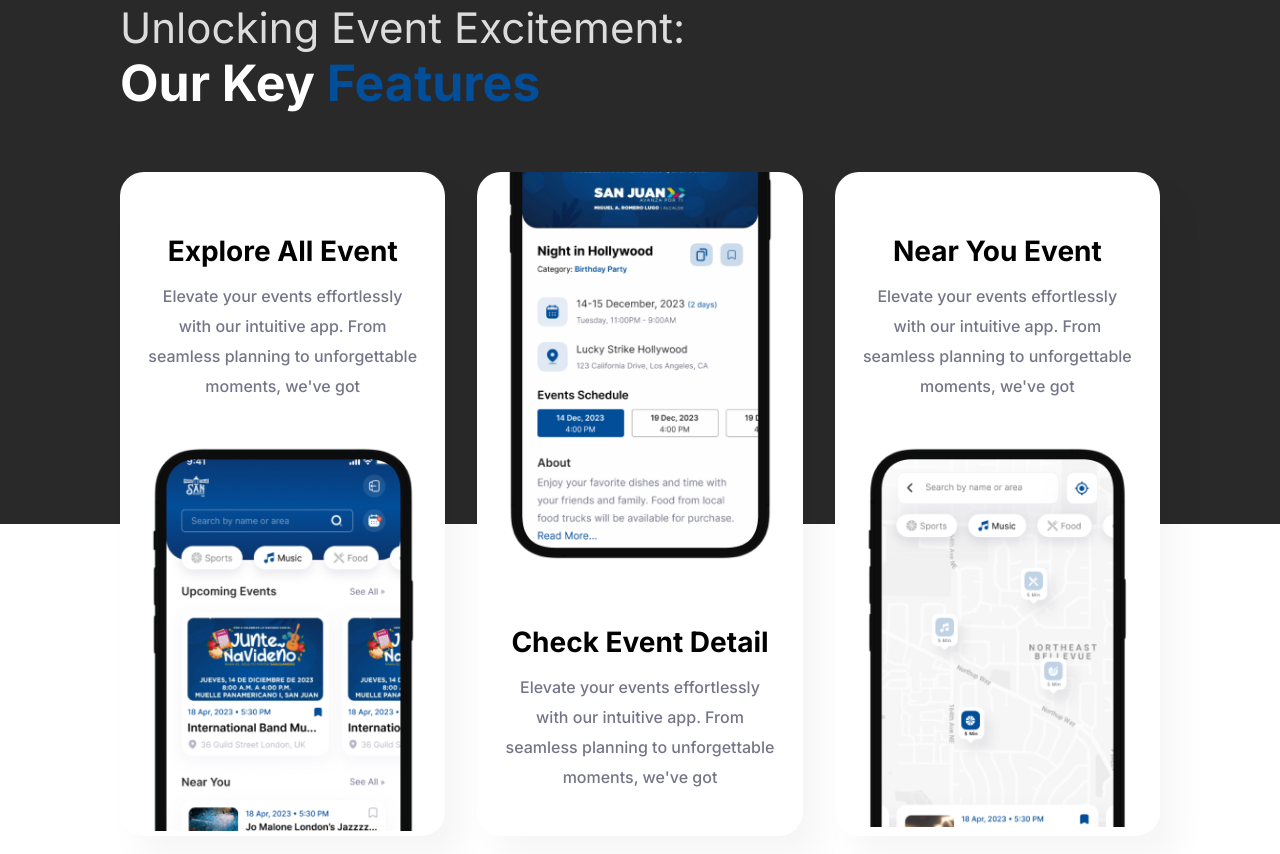
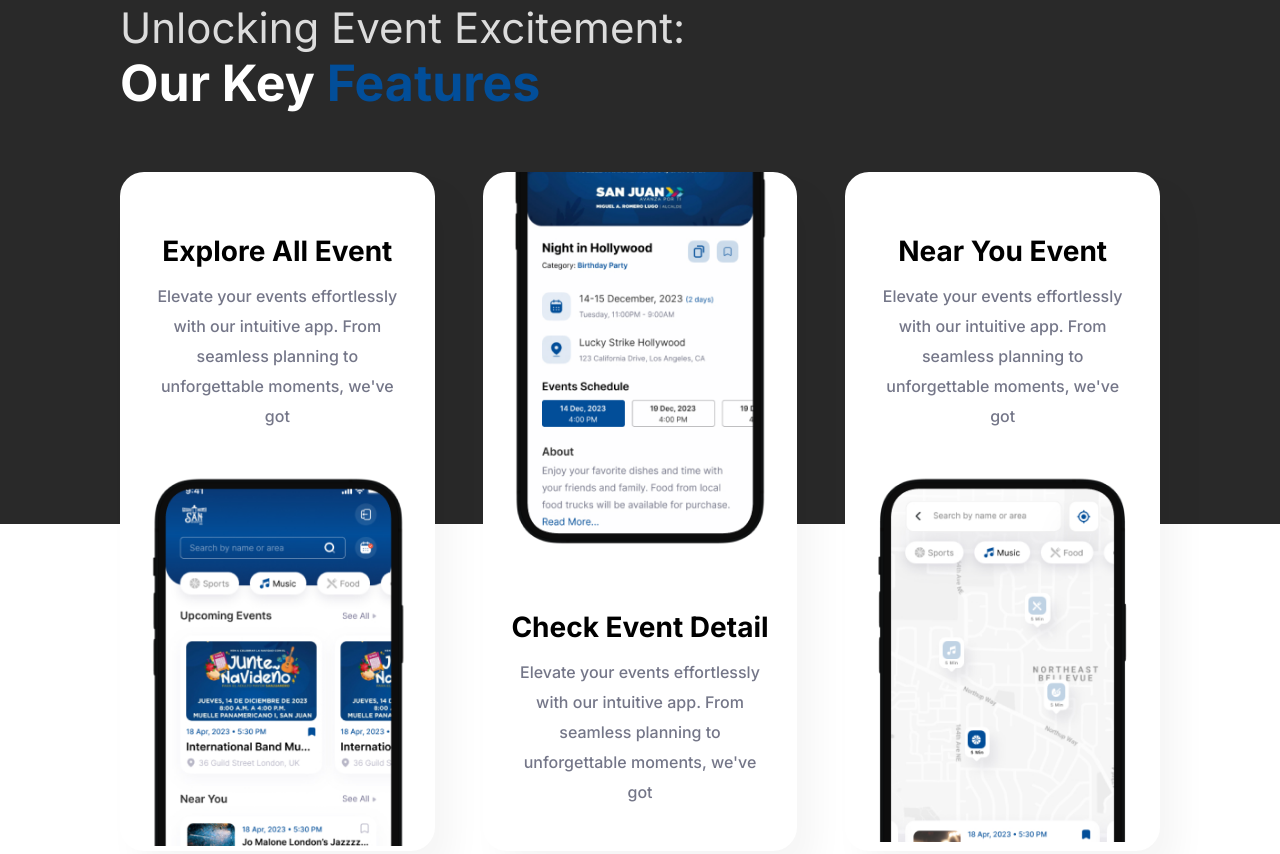
Before and after one commit to eng-Iqbal-hassan/event-app-landing-page, a plain HTML site: page index.html in a window 1280 px wide. Shown: the part 1760-2614 px from the top of the page. Drawn offline with Linux system fonts and the light colour scheme; files whose address does not match are found by name.

Commit message:
feature section responsiveness is set

```diff
--- a/stylesheets/style.scss
+++ b/stylesheets/style.scss
@@ -450,9 +450,11 @@ main {
     @media screen and (min-width: 37.5rem) {
       flex-direction: row;
       padding: 0 1.875rem;
+      gap: 2.1875rem;
     }
     @media screen and (min-width: 80rem) {
       padding: 0 7.5rem;
+      gap: 3rem;
     }
     li {
       background-color: $universalWhite;
@@ -499,7 +501,6 @@ main {
         }
       }
       .event-listing-image {
-        max-height: 25.4375rem;
         img {
           width: 100%;
           height: 100%;
```
Also changed, not shown: stylesheets/style.css, 1 other file.
